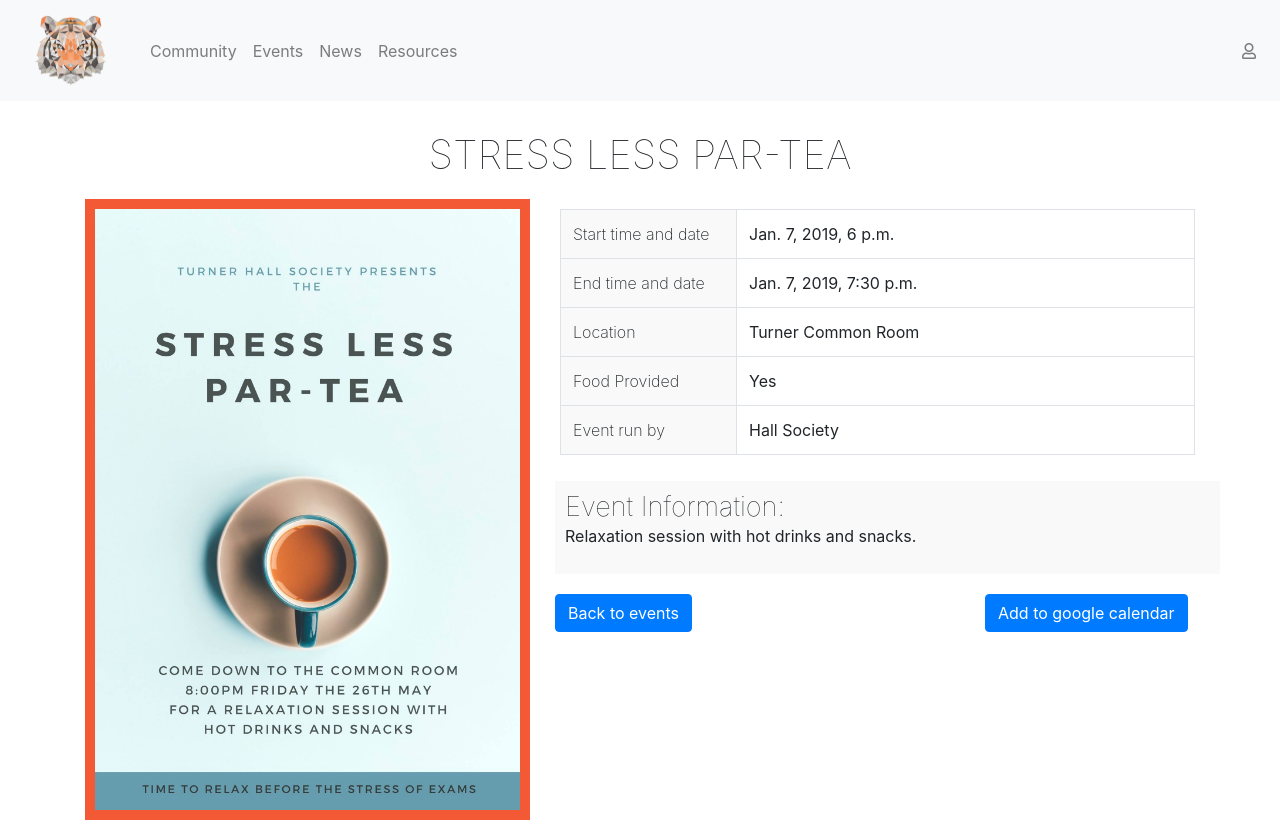
After one commit to jonojr/res_website, a Django app: page /events/1 in a window 1280 px wide. The commit adds this page. Run offline with Django 3.2, Linux system fonts and the light colour scheme; data comes from the database, SQL or seed files in the repository; some libraries are stand-ins or nearby versions.

Commit message:
First pass on events

```diff
--- a/events/models.py
+++ b/events/models.py
@@ -8,12 +8,13 @@ class Event(models.Model):
     )
     poster = models.ImageField(
         verbose_name='Poster',
+        upload_to='posters/'
     )
-    time_and_date = models.DateTimeField(
-        verbose_name='Event time',
+    start_time_and_date = models.DateTimeField(
+        verbose_name='Event start time/date',
     )
-    length = models.TimeField(
-        verbose_name='Event length',
+    end_time_and_date = models.DateTimeField(
+        verbose_name='Event end time/date',
     )
     location = models.CharField(
         max_length=255,
@@ -22,6 +23,34 @@ class Event(models.Model):
     information = models.TextField(
         verbose_name='Event information',
     )
+    food_provided = models.BooleanField(
+        verbose_name='Food Provided',
+        blank=True,
+    )
+
+    RST = 'RST'
+    MONASH_SPORT = 'MSPT'
+    MRS_EVENT = 'MRS'
+    SOCIETY_EVENT = 'HS'
+    RST_ONLY = 'STO'
+
+    GROUP_RUNNING_CHOICES = (
+        (RST, 'RST Event'),
+        (MONASH_SPORT, 'Monash Sport Event'),
+        (MRS_EVENT, 'Central MRS Event'),
+        (SOCIETY_EVENT, 'Hall Society Event'),
+        (RST_ONLY, 'RST ONLY EVENT'),
+    )
+
+    group_running = models.CharField(
+        max_length=4,
+        choices=GROUP_RUNNING_CHOICES,
+        default=RST,
+    )
+
+    @property
+    def length(self):
+        return self.end_time_and_date - self.start_time_and_date
 
     def __str__(self):
         return self.name
--- /dev/null
+++ b/events/templates/event_details.html
@@ -0,0 +1,103 @@
+{% extends "base.html"%}
+
+{% block nav %}
+    {% include "standard_header.html" %}
+{% endblock %}
+
+{% block body %}
+    <div class="container">
+        <h1 style="text-align: center">{{ event.name}}</h1>
+        <div class="row">
+            <div class="col-md-5" >
+                {% if event.group_running == 'HS' %}
+                    <div class="hall-society padding10">
+                {% elif event.group_running == 'RST' %}
+                    <div class="rst padding10">
+                {% elif event.group_running == 'MRS' %}
+                    <div class="mrs padding10">
+                {% elif event.group_running == 'MSPT' %}
+                    <div class="monash-sport padding10">
+                {% elif event.group_running == 'STO' %}
+                    <div class="rst-only padding10">
+                {% endif %}
+                    <img src="{{ event.poster.url }}" class="scale-img" alt="{{ event.name }} poster">
+                </div>
+
+            </div>
+            <div class="col-md-7" style="margin-top: 10px;">
+                <table class="table table-bordered table-object-details">
+                    <tr>
+                        <th>Start time and date</th>
+                        <td>
+                            {% if event.start_time_and_date %}
+                                {{ event.start_time_and_date }}
+                            {% else %}
+                                -
+                            {% endif %}
+                        </td>
+                    </tr>
+                    <tr>
+                        <th>End time and date</th>
+                        <td>
+                            {% if event.end_time_and_date %}
+                                {{ event.end_time_and_date }}
+                            {% else %}
+                                -
+                            {% endif %}
+                        </td>
+                    </tr>
+                    <tr>
+                        <th>Location</th>
+                        <td>
+                            {% if event.location %}
+                                {{ event.location }}
+                            {% else %}
+                                -
+                            {% endif %}
+                        </td>
+                    </tr>
+                    <tr>
+                        <th>Food Provided</th>
+                        <td>
+                            {% if event.food_provided %}
+                                Yes
+                            {% else %}
+                                No
+                            {% endif %}
+                        </td>
+                    </tr>
+                    <tr>
+                        <th>Event run by</th>
+                        <td>
+                            {% if event.group_running == 'HS' %}
+                                Hall Society
+                            {% elif event.group_running == 'RST' %}
+                                Turner Hall
+                            {% elif event.group_running == 'MRS' %}
+                                MRS
+                            {% elif event.group_running == 'MSPT' %}
+                                Monash Sport
+                            {% elif event.group_running == 'STO' %}
+                                RSTO ONLY EVENT
+                            {% endif %}
+                        </td>
+                    </tr>
+                </table>
+                <div class="row">
+                    <div class="col-md-12 background padding10 margin10">
+                        <h2 class="no-margin">Event Information:</h2>
+                        <p>{{ event.information }}</p>
+                    </div>
+                    <div class="row padding10" style="width: 100%;">
+                        <div class="col-md-3">
+                            <a href="{% url 'events_index' %}" class="btn btn-primary">Back to events</a>
+                        </div>
+                        <div class="col-md-3 offset-5">
+                            <a href="{{link}}" class="btn btn-primary">Add to google calendar</a>
+                        </div>
+                    </div>
+                </div>
+            </div>
+        </div>
+    </div>
+{% endblock %}
--- a/events/urls.py
+++ b/events/urls.py
@@ -3,5 +3,6 @@ from django.urls import path
 from . import views
 
 urlpatterns = [
-    path('', views.index, name='index')
+    path('', views.index, name='events_index'),
+    path('<int:pk>', views.details, name='details'),
 ]
--- a/events/views.py
+++ b/events/views.py
@@ -1,7 +1,18 @@
-from django.shortcuts import render
+import datetime
+
+from django.shortcuts import get_object_or_404, render
 from .models import Event
 
 
 def index(request):
-    events = Event.objects.all()
-    return render(request, 'events_overview.html', {'events': events, })
+    now = datetime.datetime.now()
+    events = Event.objects.filter(end_time_and_date__gte=now).order_by('start_time_and_date')
+    return render(request, 'events_overview.html', {'event_list': events, })
+
+
+def details(request, pk):
+    event = get_object_or_404(Event, pk=pk)
+    start = event.start_time_and_date.strftime('%Y%m%dT%H%M%S')
+    end = event.end_time_and_date.strftime('%Y%m%dT%H%M%S')
+    link = f'http://www.google.com/calendar/event?action=TEMPLATE&text={event.name}&dates={start}/{end}&details={event.information}&location={event.location}&trp=false&sprop=&sprop=name:'
+    return render(request, 'event_details.html', {'event': event, 'link': link})
--- a/ressite/urls.py
+++ b/ressite/urls.py
@@ -14,6 +14,8 @@ Including another URLconf
     2. Add a URL to urlpatterns:  path('blog/', include('blog.urls'))
 """
 from django.contrib import admin
+from django.conf import settings
+from django.conf.urls.static import static
 from django.urls import include, path
 
 urlpatterns = [
@@ -21,4 +23,4 @@ urlpatterns = [
     path('', include('community_and_resources.urls')),
     path('events/', include('events.urls')),
     path('news/', include('news.urls')),
-]
+] + static(settings.STATIC_URL, document_root=settings.STATIC_ROOT) + static(settings.MEDIA_URL, document_root=settings.MEDIA_ROOT)
--- a/shared_static/css/site-style.css
+++ b/shared_static/css/site-style.css
@@ -1,6 +1,69 @@
+/******** General ********/
+.background {
+    background-color: #f9f9f9;
+}
+
+.padding10 {
+    padding: 10px;
+}
+
+.margin10 {
+    margin: 10px;
+}
 
 /******** Tables ********/
 .table-object-details th {
     font-weight: 200;
     background-color: #f9f9f9;
+    width: 11em;
 }
+
+/******** Events ********/
+.no-margin {
+    margin: 0px;
+}
+
+/******** Headings ********/
+
+h1 {
+    font-weight: 100;
+    margin-top: 30px;
+    margin-bottom: 20px;
+}
+
+h2 {
+    font-weight: 100;
+    font-size: 1.7em;
+    margin-top: 40px;
+}
+
+/******** Posters ********/
+.scale-img{
+    object-fit: contain;
+    max-height: 100%;
+    max-width: 100%;
+}
+
+
+
+
+/******** Group Colours ********/
+.hall-society {
+    background-color: #f45936;
+}
+
+.rst {
+    background-color: #f4a742;
+}
+
+.mrs {
+    background-color: #171717;
+}
+
+.monash-sport {
+    background-color: #306f2a;
+}
+
+.rst-only {
+    background-color: #ff0000;
+}
--- a/templates/base.html
+++ b/templates/base.html
@@ -6,14 +6,15 @@
   {% load static %}
   {% block head %}{% endblock %}
   <link rel="stylesheet" href="https://stackpath.bootstrapcdn.com/bootstrap/4.1.3/css/bootstrap.min.css" integrity="sha384-MCw98/SFnGE8fJT3GXwEOngsV7Zt27NXFoaoApmYm81iuXoPkFOJwJ8ERdknLPMO" crossorigin="anonymous">
-  <link rel="stylesheet" href="https://use.fontawesome.com/releases/v5.4.2/css/all.css" integrity="sha384-/rXc/GQVaYpyDdyxK+ecHPVYJSN9bmVFBvjA/9eOB+pb3F2w2N6fc5qB9Ew5yIns" crossorigin="anonymous">
-  <meta name="viewport" content="width=device-width, initial-scale=1, shrink-to-fit=no">
+    <link rel="stylesheet" href="https://use.fontawesome.com/releases/v5.4.2/css/all.css" integrity="sha384-/rXc/GQVaYpyDdyxK+ecHPVYJSN9bmVFBvjA/9eOB+pb3F2w2N6fc5qB9Ew5yIns" crossorigin="anonymous">
+    <link rel="stylesheet" href="{% static 'css/site-style.css' %}">
+    <meta name="viewport" content="width=device-width, initial-scale=1, shrink-to-fit=no">
 </head>
 
 <body>
     <div class="d-flex flex-column fullHeight">
       <nav class="navbar navbar-expand-lg navbar-light bg-light">
-          <a class="navbar-brand" href="/"><img src="{% static 'TurnerLogo.png' %}" width="110" height="75" alt=""></a>
+          <a class="navbar-brand" href="/"><img src="{% static 'HallLogo.png' %}" width="110" height="75" alt=""></a>
           {% block nav %}{% endblock %}
       </nav>
         <div class="flex-grow-1 d-flex flex-column">
```
Also changed, not shown: data_fixture.json (+1 -1 lines), events/templates/events_overview.html (+30 -1 lines), ressite/settings.py (+6 -4 lines), events/migrations/0001_initial.py (added), events/uploads/TurnerLogo.png (renamed from TurnerLogo.png), media/posters/18623391_185872731937566_8949096991776841546_o.jpg (added), media/posters/33501348_593671761001899_3207505435196129280_n.jpg (added), media/posters/37392325_1813074518773458_516853546902093824_o.jpg (added), shared_static/HallLogo.png (renamed from shared_static/TurnerLogo.png).
